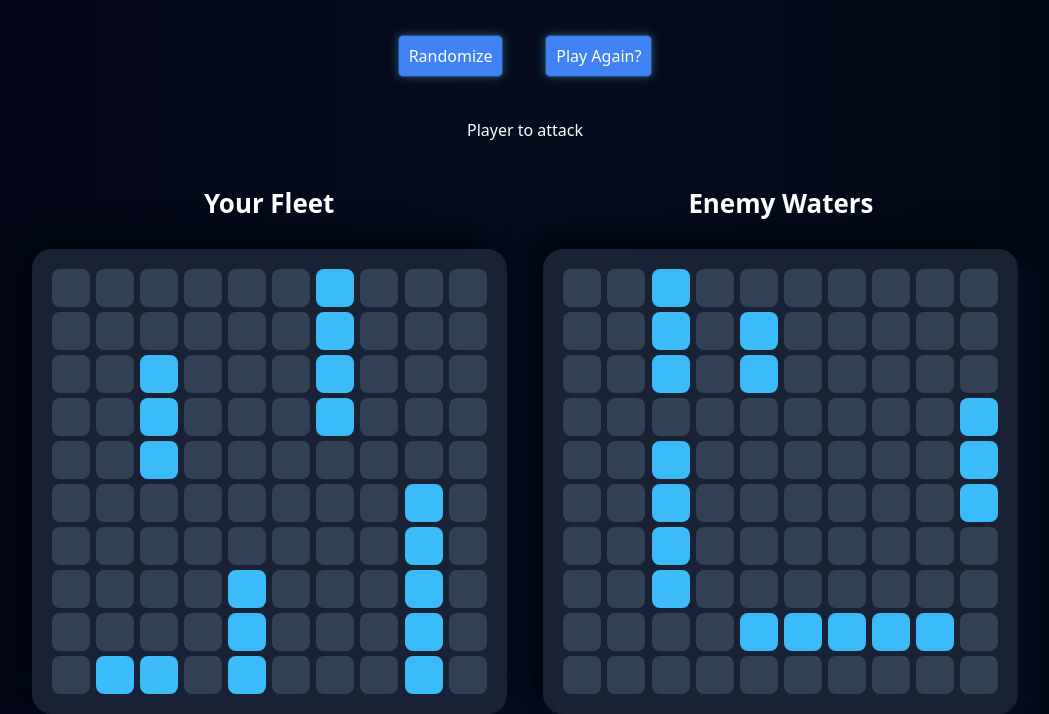
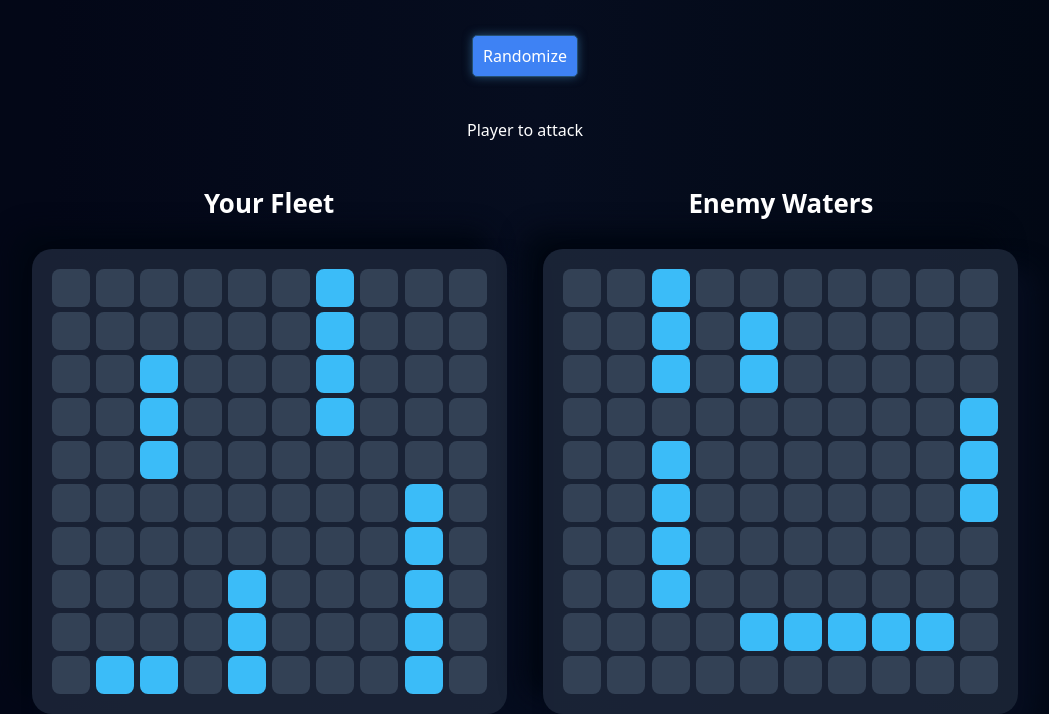
Before and after one commit to mostafa-imam/top-battleship, a website built with webpack: page src/template.html in a window 1280 px wide. Shown: the part 109-823 px from the top of the page, without its empty margins (115-1164 px from the left). Built offline with nearby package versions, Linux system fonts and the light colour scheme.

Commit message:
feat: Remove Play Again? button

```diff
--- a/src/template.html
+++ b/src/template.html
@@ -11,7 +11,6 @@
 
       <div class="buttons-container">
         <button class="button random-button">Randomize</button>
-        <button class="button play-again-button">Play Again?</button>
       </div>
 
       <div class="messages"></div>
```
